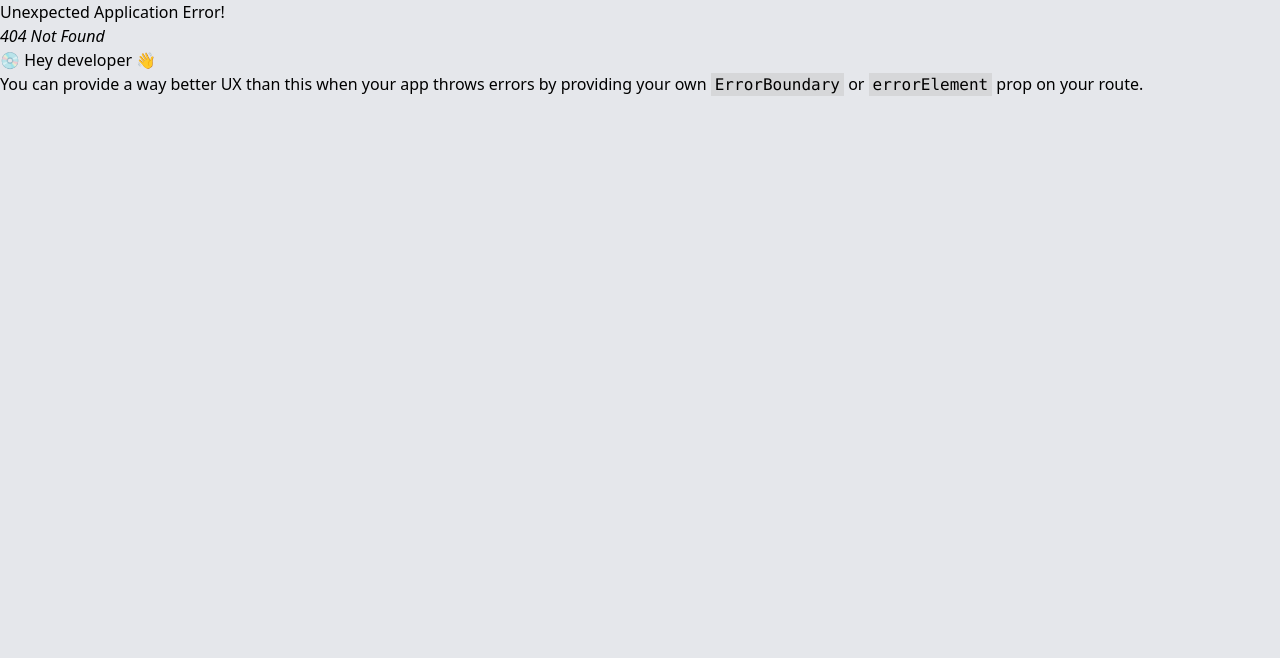
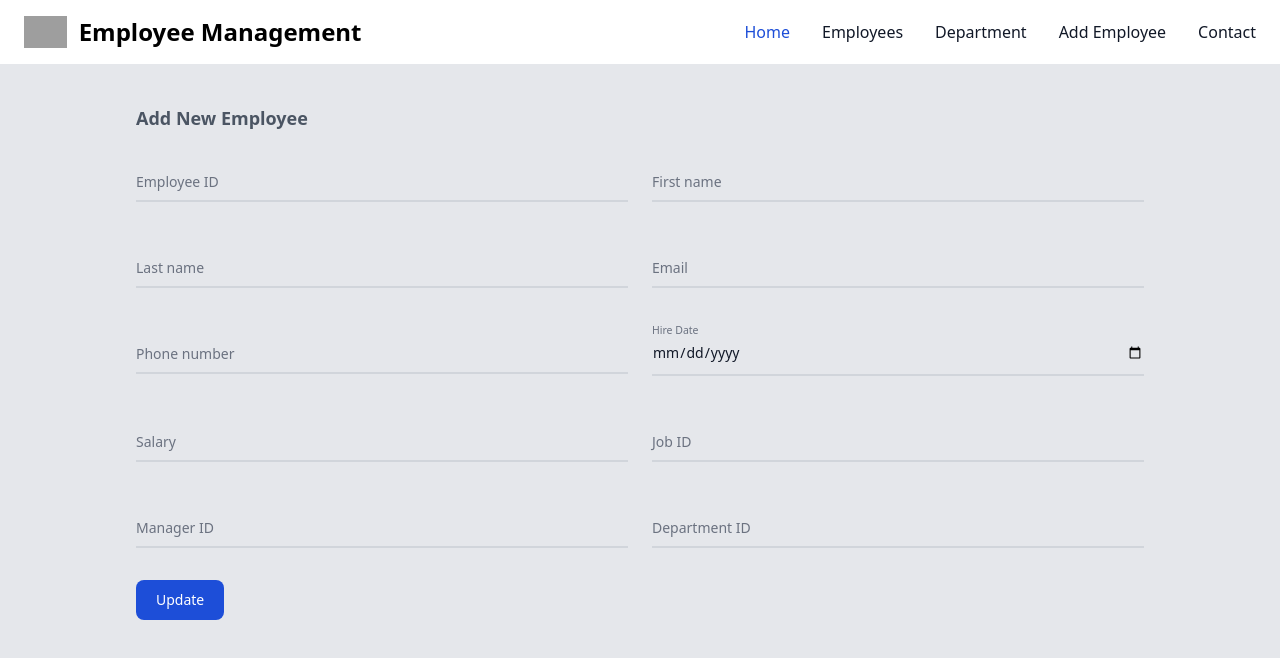
Before and after one commit to SagarB04/EmployeeUI, a React (Vite) app: page /addemployee/1 in a window 1280 px wide. Before the commit this address had no page. Shown: the top 658 px of the page. Built offline with nearby package versions, Linux system fonts and the light colour scheme; no server answers; grey boxes are pictures that could not be loaded.

Commit message:
added save and update funtionality

```diff
--- a/src/components/AddEmployee.jsx
+++ b/src/components/AddEmployee.jsx
@@ -1,14 +1,67 @@
+import { useEffect, useState } from "react";
 import { useForm } from "react-hook-form";
+import { useNavigate, useParams } from "react-router-dom";
 
 const AddEmployee = () => {
 
+  const { id } = useParams();
+  const [employee, setEmployee] = useState({});
+
+  const [toggleId, setToggle] = useState(false);
+  const navigate = useNavigate();
+
   const { register, formState: { errors }, handleSubmit } = useForm();
-  const onSubmit = async data => {
+
+  //getting the employee details by id
+  const fetchEmployee = async () => {
+
+    try {
+      let resp = await fetch(`http://localhost:8090/employee?id=${id}`);
+      let b = await resp.json();
+      if (resp.ok) {
+        console.log(b);
+        setEmployee(b);
+      }
+
+    } catch (error) {
+      console.error('Error fetching employee:', error);
+    }
+  };
+
+  useEffect(() => {
+
+    if (id != null) {
+      setToggle(true)
+      fetchEmployee();
+    }
+  }, [id]);
+
+  //saving the employee details
+  const onSubmit = async (data) => {
 
     console.log(data)
-    let a = await fetch("http://localhost:8090/employee/save", data);
-    let b = await a.json();
-    console.log(b);
+    try {
+      let resp = await fetch('http://localhost:8090/employee/save', {
+        method: 'POST',
+        headers: {
+          'Content-Type': 'application/json',
+        },
+        body: JSON.stringify(data),
+      });
+
+      if (resp.ok) {
+        const result = await resp.json();
+        console.log('Employee saved:', result);
+        navigate("/employees");
+      } else {
+        console.log('Error saving employee-', resp.statusText);
+        alert("Employee not added");
+      }
+
+    } catch (error) {
+      console.log('Error saving employee:', error);
+      alert("Server is Down");
+    }
   };
 
   return (
@@ -17,26 +70,13 @@ const AddEmployee = () => {
 
       <h1 className="max-w-md md:max-w-screen-lg m-auto px-2 py-5 text-lg font-bold text-left rtl:text-right text-gray-600 bg-gray-200">Add New Employee</h1>
 
-      <form method="post" onSubmit={handleSubmit(onSubmit)} className="max-w-md md:max-w-screen-lg mx-auto p-2">
+      <form onSubmit={handleSubmit(onSubmit)} className="max-w-md md:max-w-screen-lg mx-auto p-2">
 
         <div className="grid md:grid-cols-2 md:gap-6">
 
-
           {/* employee id */}
-          <div className="relative z-0 w-full mb-5 group">
-            <input {...register("id", {
-              required: '*Employee id is required',
-              maxLength: {
-                value: 6,
-                message: '*Length must be less than 7'
-              },
-              pattern: {
-                value: /^[0-9]+$/,
-                message: '*Employee id must contain only digits',
-              },
-            })} aria-invalid={errors.id ? "true" : "false"} type="text" id="floating_empid" className="block py-2.5 px-0 w-full text-sm text-gray-900 bg-transparent border-0 border-b-2 border-gray-300 appearance-none  focus:border-blue-500 focus:outline-none focus:ring-0 peer" placeholder="" />
-
-            {errors.id?.message && <p className="text-red-600 font-semibold text-sm" role="alert">{errors.id.message}</p>}
+          <div className={`relative z-0 w-full mb-5 group ${toggleId ? "" : "hidden"}`} >
+            <input type="text" id="floating_empid" className="block py-2.5 px-0 w-full text-sm text-gray-500 bg-transparent border-0 border-b-2 border-gray-300 appearance-none  focus:border-blue-500 focus:outline-none focus:ring-0 peer" placeholder="" disabled defaultValue={employee.id} />
 
 
             <label htmlFor="floating_empid" className="peer-focus:font-medium absolute text-sm text-gray-500  duration-300 transform -translate-y-6 scale-75 top-3 -z-10 origin-[0] peer-focus:start-0 rtl:peer-focus:translate-x-1/4 peer-placeholder-shown:scale-100 peer-placeholder-shown:translate-y-0 peer-focus:scale-75 peer-focus:-translate-y-6">Employee ID</label>
@@ -61,16 +101,14 @@ const AddEmployee = () => {
                 },
               })}
               aria-invalid={errors.fname ? "true" : "false"}
-              type="text" id="floating_first_name" className="block py-2.5 px-0 w-full text-sm text-gray-900 bg-transparent border-0 border-b-2 border-gray-300 appearance-none  focus:border-blue-500 focus:outline-none focus:ring-0 peer" placeholder=" " />
+              type="text" id="floating_first_name" className="block py-2.5 px-0 w-full text-sm text-gray-900 bg-transparent border-0 border-b-2 border-gray-300 appearance-none  focus:border-blue-500 focus:outline-none focus:ring-0 peer" placeholder=" " defaultValue={employee.fname} />
 
             {errors.fname?.message && <p className="text-red-600 font-semibold text-sm" role="alert">{errors.fname.message}</p>}
 
             <label htmlFor="floating_first_name" className="peer-focus:font-medium absolute text-sm text-gray-500  duration-300 transform -translate-y-6 scale-75 top-3 -z-10 origin-[0] peer-focus:start-0 rtl:peer-focus:translate-x-1/4 peer-placeholder-shown:scale-100 peer-placeholder-shown:translate-y-0 peer-focus:scale-75 peer-focus:-translate-y-6">First name</label>
           </div>
-        </div>
 
-        {/* last name */}
-        <div className="grid md:grid-cols-2 md:gap-6">
+          {/* last name */}
           <div className="relative z-0 w-full mb-5 group">
             <input {...register("lname", {
               required: '*Last name is required',
@@ -88,7 +126,7 @@ const AddEmployee = () => {
               },
             })}
               aria-invalid={errors.lname ? "true" : "false"}
-              type="text" id="floating_last_name" className="block py-2.5 px-0 w-full text-sm text-gray-900 bg-transparent border-0 border-b-2 border-gray-300 appearance-none  focus:border-blue-500 focus:outline-none focus:ring-0 peer" placeholder=" " />
+              type="text" id="floating_last_name" className="block py-2.5 px-0 w-full text-sm text-gray-900 bg-transparent border-0 border-b-2 border-gray-300 appearance-none  focus:border-blue-500 focus:outline-none focus:ring-0 peer" placeholder=" " defaultValue={employee.lname} />
 
             {errors.lname?.message && <p className="text-red-600 font-semibold text-sm" role="alert">{errors.lname.message}</p>}
 
@@ -108,16 +146,14 @@ const AddEmployee = () => {
                 message: "*Email should be like [abcs_8324@gasdf.com",
               },
             })} aria-invalid={errors.email ? "true" : "false"}
-              type="email" id="floating_email" className="block py-2.5 px-0 w-full text-sm text-gray-900 bg-transparent border-0 border-b-2 border-gray-300 appearance-none  focus:border-blue-500 focus:outline-none focus:ring-0 peer" placeholder=" " />
+              type="text" id="floating_email" className="block py-2.5 px-0 w-full text-sm text-gray-900 bg-transparent border-0 border-b-2 border-gray-300 appearance-none  focus:border-blue-500 focus:outline-none focus:ring-0 peer" placeholder=" " defaultValue={employee.email} />
 
             {errors.email?.message && <p className="text-red-600 font-semibold text-sm" role="alert">{errors.email.message}</p>}
 
             <label htmlFor="floating_email" className="peer-focus:font-medium absolute text-sm text-gray-500  duration-300 transform -translate-y-6 scale-75 top-3 -z-10 origin-[0] peer-focus:start-0 rtl:peer-focus:translate-x-1/4 peer-placeholder-shown:scale-100 peer-placeholder-shown:translate-y-0 peer-focus:scale-75 peer-focus:-translate-y-6">Email</label>
           </div>
-        </div>
 
-        {/* phone */}
-        <div className="grid md:grid-cols-2 md:gap-6">
+          {/* phone */}
           <div className="relative z-0 w-full mb-5 group">
             <input type="tel" {...register("phone",
               {
@@ -135,7 +171,7 @@ const AddEmployee = () => {
                   message: '*Phone number must contain only digits',
                 },
               })} aria-invalid={errors.phone ? "true" : "false"}
-              id="floating_phone" className="block py-2.5 px-0 w-full text-sm text-gray-900 bg-transparent border-0 border-b-2 border-gray-300 appearance-none  focus:border-blue-500 focus:outline-none focus:ring-0 peer" placeholder=" " />
+              id="floating_phone" className="block py-2.5 px-0 w-full text-sm text-gray-900 bg-transparent border-0 border-b-2 border-gray-300 appearance-none  focus:border-blue-500 focus:outline-none focus:ring-0 peer" placeholder=" " defaultValue={employee.phone} />
 
             {errors.phone?.message && <p className="text-red-600 font-semibold text-sm" role="alert">{errors.phone.message}</p>}
 
@@ -149,15 +185,13 @@ const AddEmployee = () => {
 
             })}
               aria-invalid={errors.hireDate ? "true" : "false"}
-              type="date" id="floating_hdate" className="block py-2.5 px-0 w-full text-sm text-gray-900 bg-transparent border-0 border-b-2 border-gray-300 appearance-none  focus:border-blue-500 focus:outline-none focus:ring-0 peer" placeholder=" " />
+              type="date" id="floating_hdate" className="block py-2.5 px-0 w-full text-sm text-gray-900 bg-transparent border-0 border-b-2 border-gray-300 appearance-none  focus:border-blue-500 focus:outline-none focus:ring-0 peer" placeholder=" " defaultValue={employee.hireDate} />
             {errors.hireDate?.message && <p className="text-red-600 font-semibold text-sm" role="alert">{errors.hireDate.message}</p>}
 
             <label htmlFor="floating_hdate" className="peer-focus:font-medium absolute text-sm text-gray-500  duration-300 transform -translate-y-6 scale-75 top-3 -z-10 origin-[0] peer-focus:start-0 rtl:peer-focus:translate-x-1/4 peer-placeholder-shown:scale-100 peer-placeholder-shown:translate-y-0 peer-focus:scale-75 peer-focus:-translate-y-6">Hire Date</label>
           </div>
-        </div>
 
-        {/* salary */}
-        <div className="grid md:grid-cols-2 md:gap-6">
+          {/* salary */}
           <div className="relative z-0 w-full mb-5 group">
             <input {...register("salary", {
               required: '*Salary is required',
@@ -171,7 +205,7 @@ const AddEmployee = () => {
               },
             })}
               aria-invalid={errors.salary ? "true" : "false"}
-              type="text" id="floating_salary" className="block py-2.5 px-0 w-full text-sm text-gray-900 bg-transparent border-0 border-b-2 border-gray-300 appearance-none  focus:border-blue-500 focus:outline-none focus:ring-0 peer" placeholder=" " />
+              type="text" id="floating_salary" className="block py-2.5 px-0 w-full text-sm text-gray-900 bg-transparent border-0 border-b-2 border-gray-300 appearance-none  focus:border-blue-500 focus:outline-none focus:ring-0 peer" placeholder=" " defaultValue={employee.salary} />
             {errors.salary?.message && <p className="text-red-600 font-semibold text-sm" role="alert">{errors.salary.message}</p>}
 
             <label htmlFor="floating_salary" className="peer-focus:font-medium absolute text-sm text-gray-500  duration-300 transform -translate-y-6 scale-75 top-3 -z-10 origin-[0] peer-focus:start-0 rtl:peer-focus:translate-x-1/4 peer-placeholder-shown:scale-100 peer-placeholder-shown:translate-y-0 peer-focus:scale-75 peer-focus:-translate-y-6">Salary</label>
@@ -188,15 +222,13 @@ const AddEmployee = () => {
 
             })}
               aria-invalid={errors.jobId ? "true" : "false"}
-              type="text" id="floating_jobid" className="block py-2.5 px-0 w-full text-sm text-gray-900 bg-transparent border-0 border-b-2 border-gray-300 appearance-none  focus:border-blue-500 focus:outline-none focus:ring-0 peer" placeholder=" " />
+              type="text" id="floating_jobid" className="block py-2.5 px-0 w-full text-sm text-gray-900 bg-transparent border-0 border-b-2 border-gray-300 appearance-none  focus:border-blue-500 focus:outline-none focus:ring-0 peer" placeholder=" " defaultValue={employee.jobId} />
             {errors.jobId?.message && <p className="text-red-600 font-semibold text-sm" role="alert">{errors.jobId.message}</p>}
 
             <label htmlFor="floating_jobid" className="peer-focus:font-medium absolute text-sm text-gray-500  duration-300 transform -translate-y-6 scale-75 top-3 -z-10 origin-[0] peer-focus:start-0 rtl:peer-focus:translate-x-1/4 peer-placeholder-shown:scale-100 peer-placeholder-shown:translate-y-0 peer-focus:scale-75 peer-focus:-translate-y-6">Job ID</label>
           </div>
-        </div>
 
-        {/* manager id */}
-        <div className="grid md:grid-cols-2 md:gap-6">
+          {/* manager id */}
           <div className="relative z-0 w-full mb-5 group">
             <input {...register("managerId", {
               required: '*Manager id is required',
@@ -210,7 +242,7 @@ const AddEmployee = () => {
               },
             })}
               aria-invalid={errors.managerId ? "true" : "false"}
-              type="text" id="floating_managerid" className="block py-2.5 px-0 w-full text-sm text-gray-900 bg-transparent border-0 border-b-2 border-gray-300 appearance-none  focus:border-blue-500 focus:outline-none focus:ring-0 peer" placeholder=" " />
+              type="text" id="floating_managerid" className="block py-2.5 px-0 w-full text-sm text-gray-900 bg-transparent border-0 border-b-2 border-gray-300 appearance-none  focus:border-blue-500 focus:outline-none focus:ring-0 peer" placeholder=" " defaultValue={employee.managerId} />
             {errors.managerId?.message && <p className="text-red-600 font-semibold text-sm" role="alert">{errors.managerId.message}</p>}
 
             <label htmlFor="floating_managerid" className="peer-focus:font-medium absolute text-sm text-gray-500  duration-300 transform -translate-y-6 scale-75 top-3 -z-10 origin-[0] peer-focus:start-0 rtl:peer-focus:translate-x-1/4 peer-placeholder-shown:scale-100 peer-placeholder-shown:translate-y-0 peer-focus:scale-75 peer-focus:-translate-y-6">Manager ID</label>
@@ -230,55 +262,16 @@ const AddEmployee = () => {
               },
             })}
               aria-invalid={errors.deptId ? "true" : "false"}
-              type="text" id="floating_dept" className="block py-2.5 px-0 w-full text-sm text-gray-900 bg-transparent border-0 border-b-2 border-gray-300 appearance-none  focus:border-blue-500 focus:outline-none focus:ring-0 peer" placeholder=" " />
+              type="text" id="floating_dept" className="block py-2.5 px-0 w-full text-sm text-gray-900 bg-transparent border-0 border-b-2 border-gray-300 appearance-none  focus:border-blue-500 focus:outline-none focus:ring-0 peer" placeholder=" " defaultValue={employee.deptId} />
             {errors.deptId?.message && <p className="text-red-600 font-semibold text-sm" role="alert">{errors.deptId.message}</p>}
 
             <label htmlFor="floating_dept" className="peer-focus:font-medium absolute text-sm text-gray-500  duration-300 transform -translate-y-6 scale-75 top-3 -z-10 origin-[0] peer-focus:start-0 rtl:peer-focus:translate-x-1/4 peer-placeholder-shown:scale-100 peer-placeholder-shown:translate-y-0 peer-focus:scale-75 peer-focus:-translate-y-6">Department ID</label>
           </div>
         </div>
 
-        <input type="submit" className="text-white bg-blue-700 hover:bg-blue-800 focus:ring-4 focus:outline-none focus:ring-blue-300 font-medium rounded-lg text-sm w-full sm:w-auto my-3 px-5 py-2.5 text-center" />
+        <input type="submit" className="text-white bg-blue-700 hover:bg-blue-800 active:ring-4 active:outline-none active:ring-blue-300 font-medium rounded-lg text-sm w-full sm:w-auto my-3 px-5 py-2.5 text-center " value={toggleId ? "Update" : "Save"} />
 
       </form>
-
-
-      {/* <form onSubmit={handleSubmit(onsubmit)} className="max-w-md md:max-w-screen-lg mx-auto p-2">
-
-
-        <div className="grid md:grid-cols-2 md:gap-6">
-          <div className="relative z-0 w-full mb-5 group">
-            <input type="tel" {...register("phone", {})} pattern="[0-9]{3}-[0-9]{3}-[0-9]{4}" id="floating_phone" className="block py-2.5 px-0 w-full text-sm text-gray-900 bg-transparent border-0 border-b-2 border-gray-300 appearance-none  focus:border-blue-500 focus:outline-none focus:ring-0 peer" placeholder=" "  />
-            <label htmlFor="floating_phone" className="peer-focus:font-medium absolute text-sm text-gray-500  duration-300 transform -translate-y-6 scale-75 top-3 -z-10 origin-[0] peer-focus:start-0 rtl:peer-focus:translate-x-1/4 peer-placeholder-shown:scale-100 peer-placeholder-shown:translate-y-0 peer-focus:scale-75 peer-focus:-translate-y-6">Phone number (123-456-7890)</label>
-          </div>
-          <div className="relative z-0 w-full mb-5 group">
-            <input {...register("hireDate", { required: true })} type="date" id="floating_hdate" className="block py-2.5 px-0 w-full text-sm text-gray-900 bg-transparent border-0 border-b-2 border-gray-300 appearance-none  focus:border-blue-500 focus:outline-none focus:ring-0 peer" placeholder=" "  />
-            <label htmlFor="floating_hdate" className="peer-focus:font-medium absolute text-sm text-gray-500  duration-300 transform -translate-y-6 scale-75 top-3 -z-10 origin-[0] peer-focus:start-0 rtl:peer-focus:translate-x-1/4 peer-placeholder-shown:scale-100 peer-placeholder-shown:translate-y-0 peer-focus:scale-75 peer-focus:-translate-y-6">Hire Date</label>
-          </div>
-        </div>
-        <div className="grid md:grid-cols-2 md:gap-6">
-          <div className="relative z-0 w-full mb-5 group">
-            <input {...register("salary", {})} type="text" id="floating_salary" className="block py-2.5 px-0 w-full text-sm text-gray-900 bg-transparent border-0 border-b-2 border-gray-300 appearance-none  focus:border-blue-500 focus:outline-none focus:ring-0 peer" placeholder=" "  />
-            <label htmlFor="floating_salary" className="peer-focus:font-medium absolute text-sm text-gray-500  duration-300 transform -translate-y-6 scale-75 top-3 -z-10 origin-[0] peer-focus:start-0 rtl:peer-focus:translate-x-1/4 peer-placeholder-shown:scale-100 peer-placeholder-shown:translate-y-0 peer-focus:scale-75 peer-focus:-translate-y-6">Salary</label>
-          </div>
-          <div className="relative z-0 w-full mb-5 group">
-            <input {...register("jobId", { required: true })} type="text" id="floating_jobid" className="block py-2.5 px-0 w-full text-sm text-gray-900 bg-transparent border-0 border-b-2 border-gray-300 appearance-none  focus:border-blue-500 focus:outline-none focus:ring-0 peer" placeholder=" "  />
-            <label htmlFor="floating_jobid" className="peer-focus:font-medium absolute text-sm text-gray-500  duration-300 transform -translate-y-6 scale-75 top-3 -z-10 origin-[0] peer-focus:start-0 rtl:peer-focus:translate-x-1/4 peer-placeholder-shown:scale-100 peer-placeholder-shown:translate-y-0 peer-focus:scale-75 peer-focus:-translate-y-6">Job ID</label>
-          </div>
-        </div>
-        <div className="grid md:grid-cols-2 md:gap-6">
-          <div className="relative z-0 w-full mb-5 group">
-            <input {...register("managerId", {})} type="text" id="floating_managerid" className="block py-2.5 px-0 w-full text-sm text-gray-900 bg-transparent border-0 border-b-2 border-gray-300 appearance-none  focus:border-blue-500 focus:outline-none focus:ring-0 peer" placeholder=" "  />
-            <label htmlFor="floating_managerid" className="peer-focus:font-medium absolute text-sm text-gray-500  duration-300 transform -translate-y-6 scale-75 top-3 -z-10 origin-[0] peer-focus:start-0 rtl:peer-focus:translate-x-1/4 peer-placeholder-shown:scale-100 peer-placeholder-shown:translate-y-0 peer-focus:scale-75 peer-focus:-translate-y-6">Manager ID</label>
-          </div>
-          <div className="relative z-0 w-full mb-5 group">
-            <input {...register("deptId", {})} type="text" id="floating_dept" className="block py-2.5 px-0 w-full text-sm text-gray-900 bg-transparent border-0 border-b-2 border-gray-300 appearance-none  focus:border-blue-500 focus:outline-none focus:ring-0 peer" placeholder=" "  />
-            <label htmlFor="floating_dept" className="peer-focus:font-medium absolute text-sm text-gray-500  duration-300 transform -translate-y-6 scale-75 top-3 -z-10 origin-[0] peer-focus:start-0 rtl:peer-focus:translate-x-1/4 peer-placeholder-shown:scale-100 peer-placeholder-shown:translate-y-0 peer-focus:scale-75 peer-focus:-translate-y-6">Department ID</label>
-          </div>
-        </div>
-
-        <input type="submit" className="text-white bg-blue-700 hover:bg-blue-800 focus:ring-4 focus:outline-none focus:ring-blue-300 font-medium rounded-lg text-sm w-full sm:w-auto my-3 px-5 py-2.5 text-center" />
-
-      </form> */}
 
 
     </div>
--- a/src/components/Employees.jsx
+++ b/src/components/Employees.jsx
@@ -1,37 +1,47 @@
 import { useEffect, useState } from "react"
+import { NavLink } from "react-router-dom";
 import Popup from "reactjs-popup";
 
 const Employees = () => {
 
-  const [list, setList] = useState([
-    {
-      id: 100,
-      fname: "Sagar",
-      lname: "Barman",
-      email: "SKINGdcfvsd",
-      phone: "515.123.4567",
-      hireDate: "2003-06-17",
-      jobId: "AD_PRES",
-      salary: 24000,
-      managerId: null,
-      deptId: 90
-    }
-
-
-  ]);
+  const [list, setList] = useState([]);
+  const [loading, setLoading] = useState(true);
 
   useEffect(() => {
-    getAllEmployee();
-  }, [list])
+
+    // setInterval(() => {
+    //   if (loading) {
+        getAllEmployee();
+        console.log("running")
+      // }
+    //   else {
+    //     console.log("clear interval")
+    //     clearInterval();
+    //   }
+    // }, 2000)
+  }, [])
 
 
   const getAllEmployee = async () => {
-    let a = await fetch("http://localhost:8090/employees");
-    let data = await a.json();
-    setList(data);
+    let resp = await fetch("http://localhost:8090/employees");
+    let data = await resp.json();
+    try {
+      if (resp.ok) {
+        setLoading(false)
+        setList(data);
+      }
+    } catch (error) {
+      console.log('Error fetching employees:', resp.statusText);
+    }
   }
 
-
+  if (loading) {
+    return (
+      <div className="bg-gray-200 h-auto text-gray-800 text-center p-5">
+        Loading...
+      </div>
+    )
+  }
   return (
     <div className="bg-gray-200 h-auto">
 
@@ -150,7 +160,7 @@ const Employees = () => {
                           </div>
 
                           <div className="flex justify-between p-2 font-semibold rounded-b-lg space-x-2 bg-slate-300 border border-t-slate-300">
-                            <button className="text-green-700 hover:underline">Update</button>
+                            <NavLink to={`/addemployee/${emp.id}`} className="text-green-700 hover:underline">Update</NavLink>
                             <button className="text-rose-700 hover:underline">Delete</button>
                           </div>
                         </div>
--- a/src/main.jsx
+++ b/src/main.jsx
@@ -28,7 +28,7 @@ const route = createBrowserRouter([
         element: <Departments />,
       },
       {
-        path: "addemployee",
+        path: "addemployee/:id?",
         element: <AddEmployee />,
       },
       {
```
